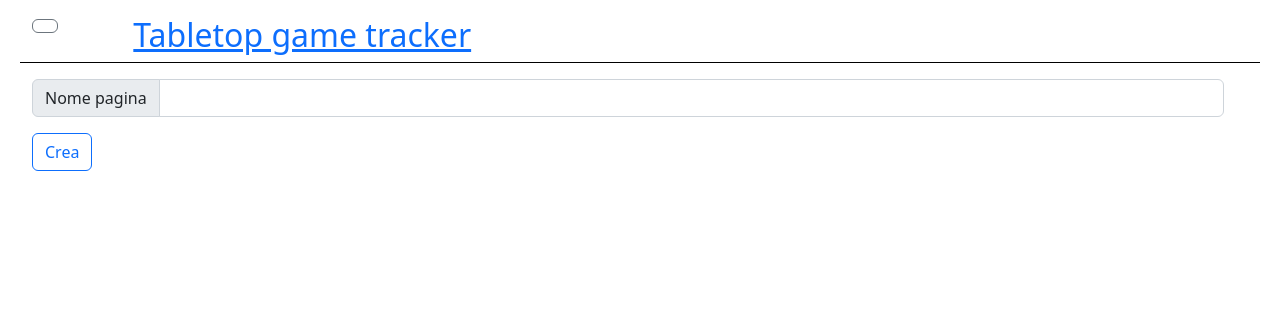
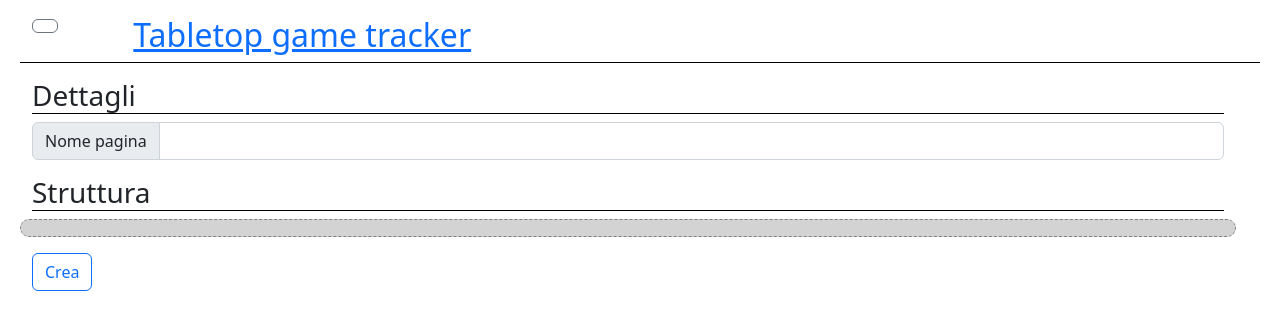
Before and after one commit to Sblash/tabletopgametracker-client-vue, a Vue app in the folder app/: page /game/1/create-page in a window 1280 px wide. Shown: the top 330 px of the page. Built offline with nearby package versions, Linux system fonts and the light colour scheme; no server answers; the HTML template or start-up script is replaced by a standard one; what axios-auth-refresh would draw is missing.

Commit message:
init Structurer component (to finish)

```diff
--- /dev/null
+++ b/app/src/components/Structurer.vue
@@ -0,0 +1,49 @@
+<template>
+  <div class="row structurer">
+    <div class="col-md-12">
+
+    </div>
+  </div>
+</template>
+
+<script lang="ts">
+import { defineComponent } from 'vue';
+
+export default defineComponent({
+  // eslint-disable-next-line vue/multi-word-component-names
+  name: 'Structurer',
+  props: {
+
+  },
+  computed: {
+
+  },
+  methods: {
+
+  }
+});
+</script>
+
+<!-- Add "scoped" attribute to limit CSS to this component only -->
+<style scoped>
+.structurer {
+  border-radius: 20px;
+  border: 1px dashed grey;
+  background-color: lightgray;
+  padding: 8px;
+  max-height: 90px;
+  cursor: pointer;
+  margin-bottom: 16px;
+}
+
+.structurer_img {
+  border-radius: 50px;
+  width: 70px;
+  height: 70px;
+}
+
+.structurer_name {
+  font-size: 30px;
+  line-height: 2.2;
+}
+</style>
--- a/app/src/views/Page/CreatePage.vue
+++ b/app/src/views/Page/CreatePage.vue
@@ -1,11 +1,26 @@
 <template>
     <div class="row">
+      <div class="row">
+        <div class="col-md-12">
+          <h3>Dettagli</h3>
+        </div>
+      </div>
       <div class="row">
         <div class="col-md-12">
           <div class="input-group mb-3">
             <span class="input-group-text" id="inputGroup-sizing-default">Nome pagina</span>
             <input v-model="page.name" type="text" class="form-control" aria-label="Sizing example input" aria-describedby="inputGroup-sizing-default">
           </div>
+        </div>
+      </div>
+      <div class="row">
+        <div class="col-md-12">
+          <h3>Struttura</h3>
+        </div>
+      </div>
+      <div class="row">
+        <div class="col-md-12">
+          <Structurer />
         </div>
       </div>
       <div class="row">
@@ -23,7 +38,7 @@
 <script lang="ts">
 import { defineComponent } from 'vue';
 import axios from 'axios';
-import { BModal } from 'bootstrap-vue-3';
+import Structurer from '../../components/Structurer.vue';
 
 export default defineComponent({
   // eslint-disable-next-line vue/multi-word-component-names
@@ -40,7 +55,7 @@ export default defineComponent({
     }
   },
   components: {
-    BModal
+    Structurer
   },
   methods: {
     createPage() {
@@ -80,4 +95,8 @@ export default defineComponent({
 .modal-title {
   color: white !important;
 }
+
+h3 {
+  border-bottom: 1px solid black;
+}
 </style>
```
